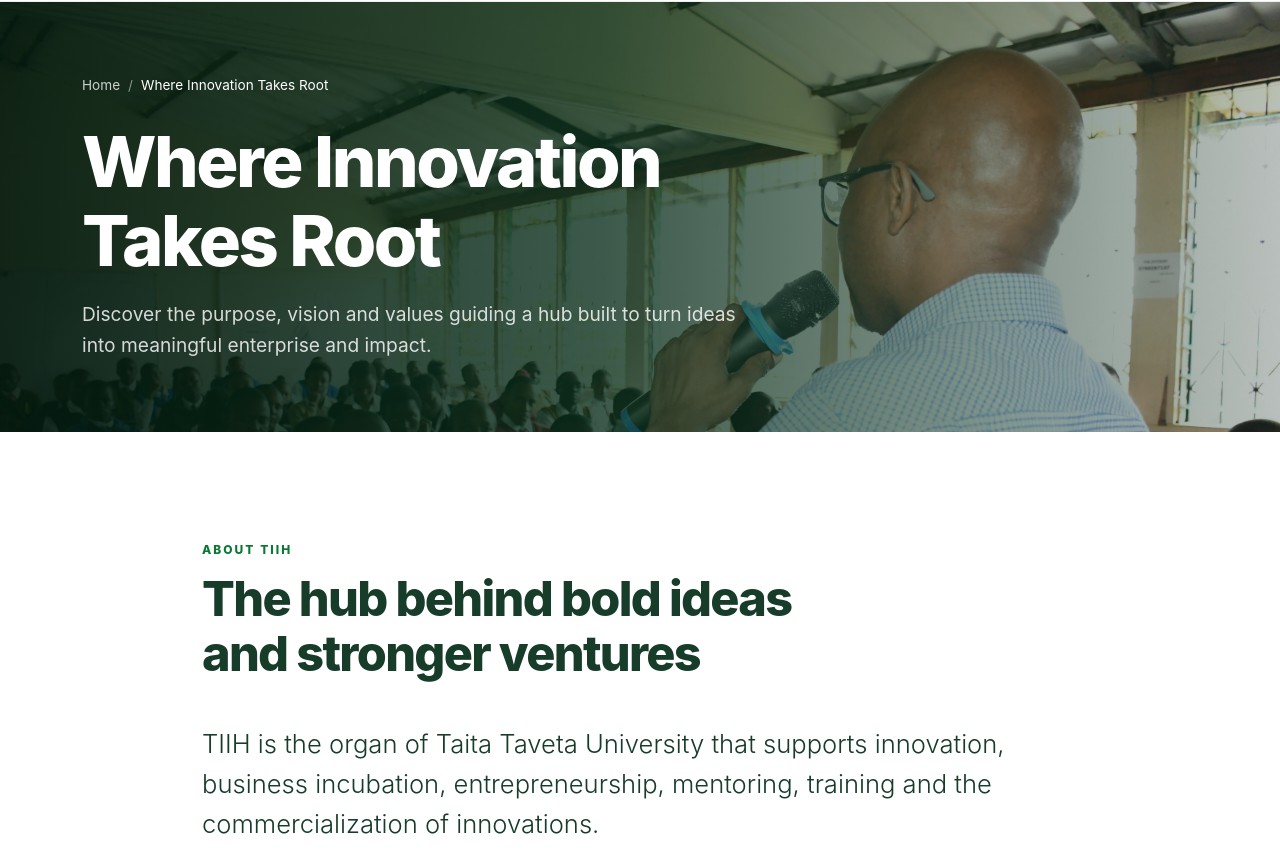
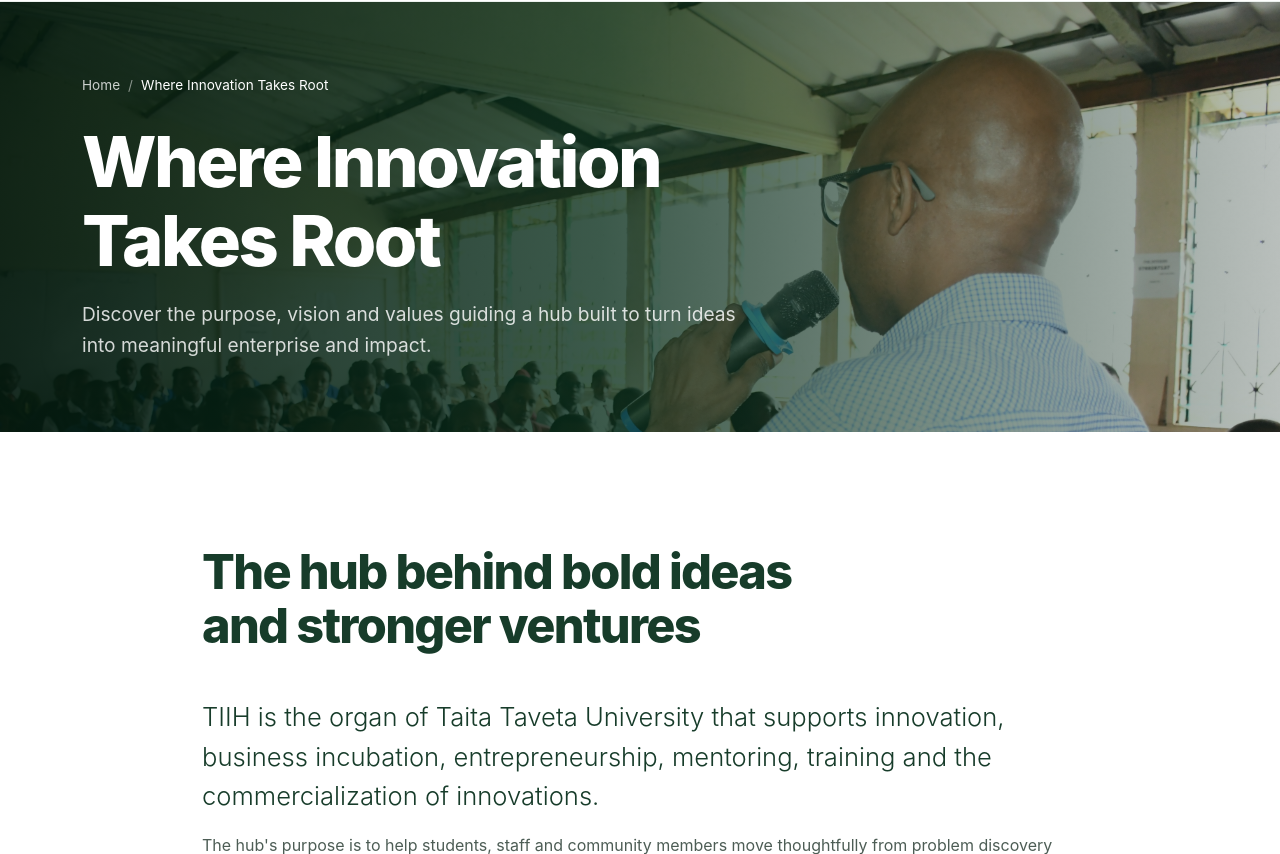
Before and after one commit to JAPHES/tsavo_innovation-incubation_hub_website, a Django app: page /about/ in a window 1280 px wide. Shown: the part 81-935 px from the top of the page. Run offline with Django 5.2, Linux system fonts and the light colour scheme; data that the repository does not hold is empty; some libraries are stand-ins or nearby versions.

Commit message:
Remove About TIIH label from about introduction

```diff
--- a/templates/core/about.html
+++ b/templates/core/about.html
@@ -6,7 +6,7 @@
 
 <section class="section">
   <div class="container narrow-copy">
-    {% include "partials/section_heading.html" with eyebrow="About TIIH" heading="The hub behind bold ideas and stronger ventures" %}
+    {% include "partials/section_heading.html" with heading="The hub behind bold ideas and stronger ventures" %}
     <p class="lead">TIIH is the organ of Taita Taveta University that supports innovation, business incubation, entrepreneurship, mentoring, training and the commercialization of innovations.</p>
     <p>The hub's purpose is to help students, staff and community members move thoughtfully from problem discovery and ideation toward product development, stronger venture models and appropriate market connections.</p>
   </div>
```
